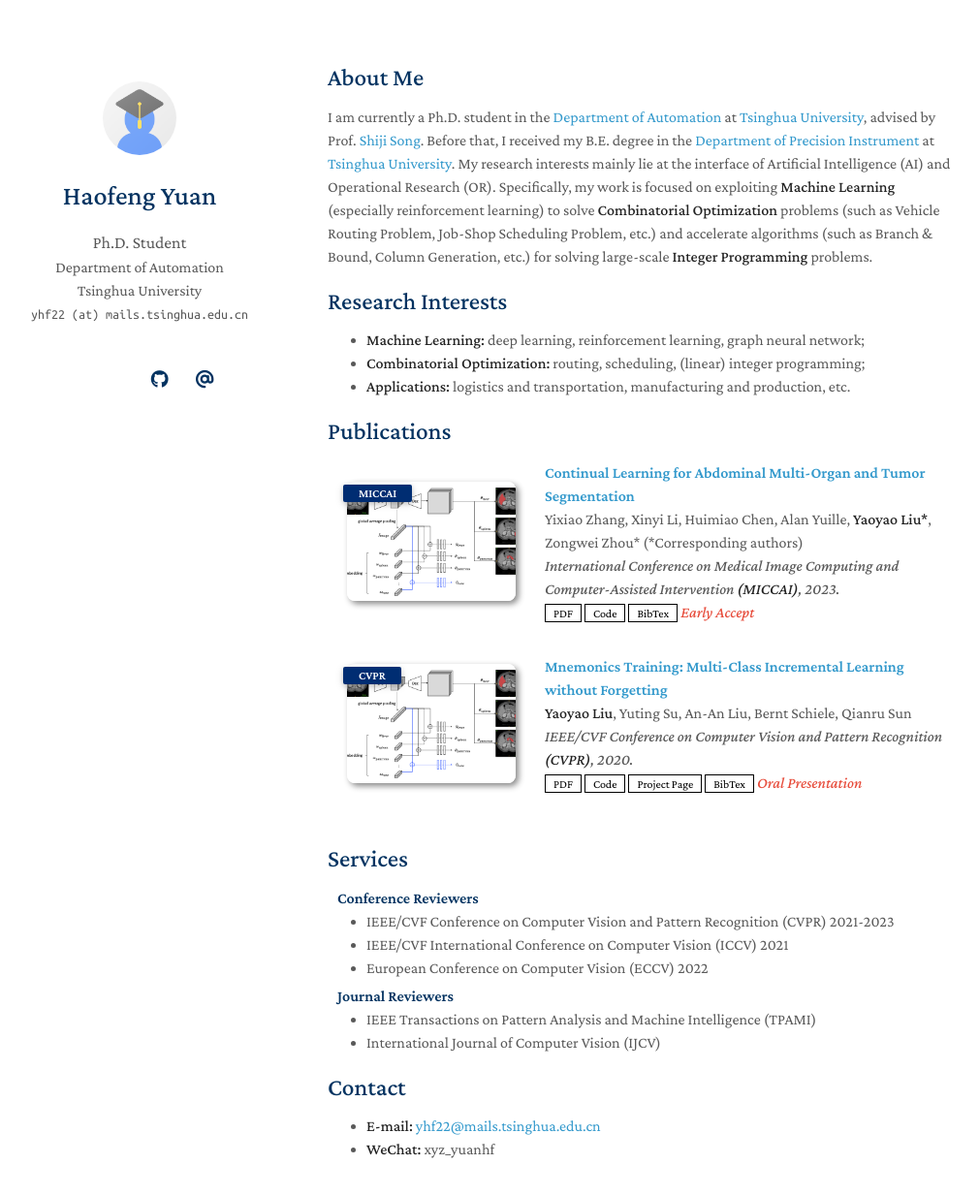
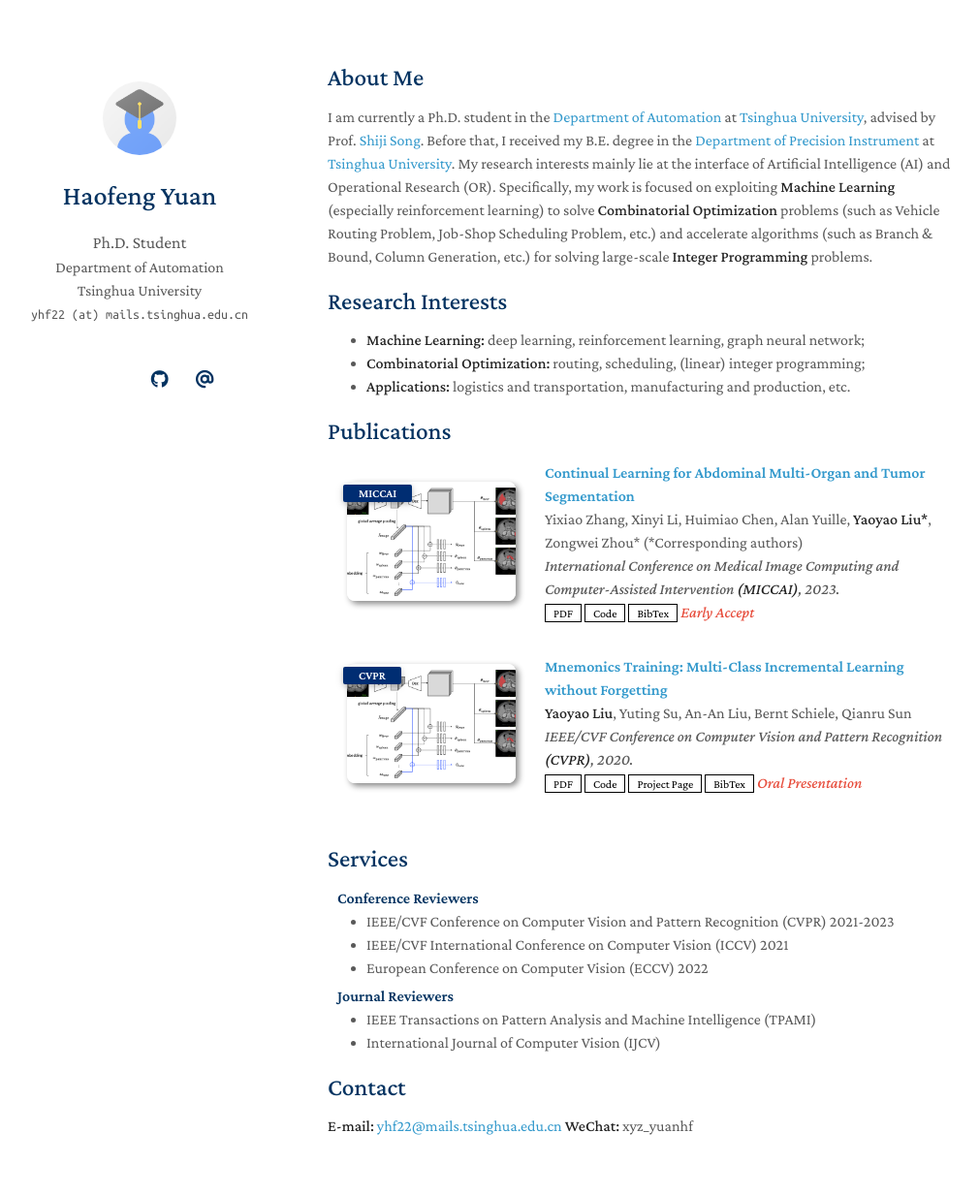
Before and after one commit to Xyz-yuanhf/Xyz-yuanhf.github.io, a Jekyll site: the page built from index.md, in a window 1280 px wide and 1292 px high. Shown: the top 1234 px of the window at 97% size, without its empty margins (132-1142 px from the left). Built offline with Jekyll 4.4.1, drawn with Linux system fonts in a browser that asks for light colours; a style sheet for code colours, icons or effects is not loaded; our own code applies the rules of GitHub Pages for plain Markdown files.

```diff
--- a/index.md
+++ b/index.md
@@ -19,5 +19,5 @@ I am currently a Ph.D. student in the [Department of Automation](https://www.au.
 
 ## Contact
 
-- **E-mail:** [yhf22@mails.tsinghua.edu.cn](mailto:yhf22@mails.tsinghua.edu.cn)
-- **WeChat:** xyz_yuanhf
+**E-mail:** [yhf22@mails.tsinghua.edu.cn](mailto:yhf22@mails.tsinghua.edu.cn)
+**WeChat:** xyz_yuanhf
```
